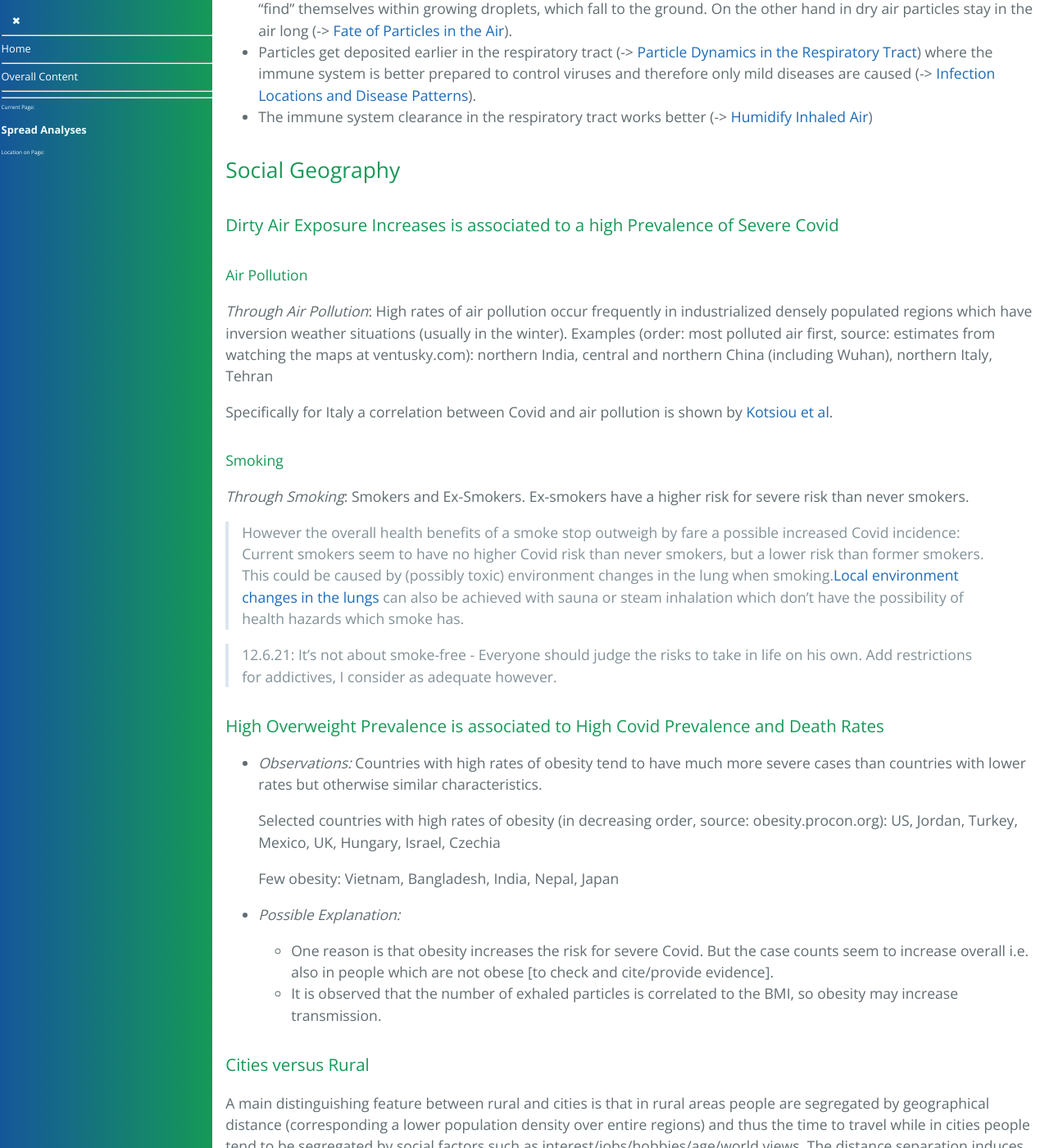
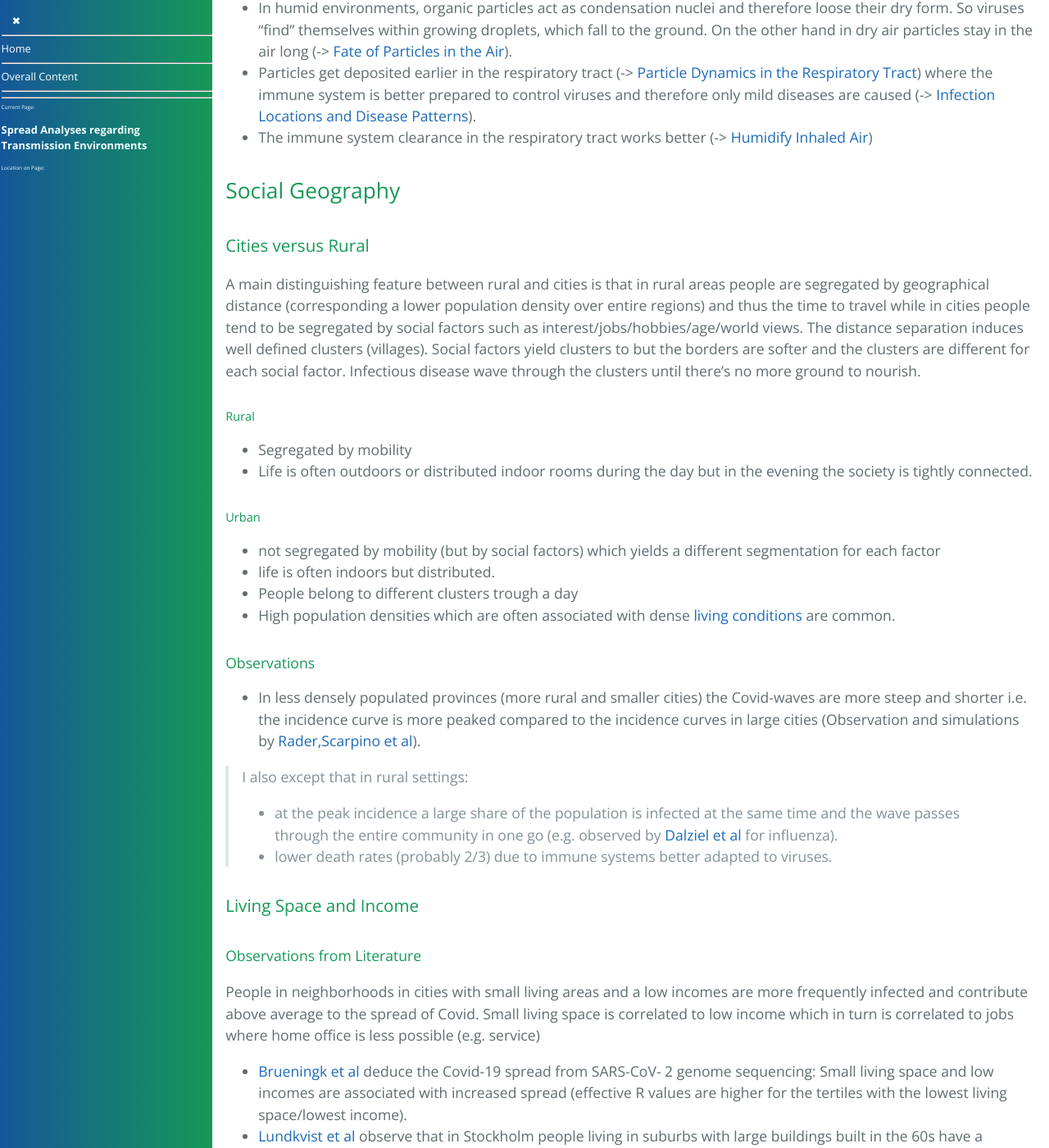
Before and after one commit to forestgrape/coronavirus, a Jekyll site: the page built from 5_epidemiological/spread_analyses.md, in a window 1280 px wide and 1400 px high, scrolled down 12840 px. Shown: the whole window at 82% size. Built offline with Jekyll 4.4.1, drawn with Linux system fonts in a browser that asks for light colours; our own code applies the rules of GitHub Pages for plain Markdown files; some of the changed text lies outside the part shown.

Commit message:
moved dirty air exposure to individual spread

```diff
--- a/5_epidemiological/spread_analyses.md
+++ b/5_epidemiological/spread_analyses.md
@@ -1,14 +1,14 @@
 
-# Spread Analyses
+# Spread Analyses regarding Transmission Environments
 From
 * Geographical Spread Analyses across the World.
 * Observed Spread in different settings.
 
-it is inferred that severe Covid transmits in indoor dry air.
+it is inferred that severe Covid transmits in dry indoor air.
 
 
 
-> The individual spread is analysed on the page [individual spread](./individual_susceptibility_and_transmission.md).
+> The individual susceptibility and transmission is analysed on the page [individual spread](./individual_susceptibility_and_transmission.md) (rearrangement in work, 27.9.21).
 
 * [Short Summary](#short-summary)
 * [Summary](#summary)
@@ -28,8 +28,6 @@
   * [Exchanged Air is associated to the Covid Spread](#exchanged-air-is-associated-to-the-covid-spread)
   * [Dry Indoor Air is associated to the Spread of severe Covid](#dry-indoor-air-is-associated-to-the-spread-of-severe-covid)
 * [Social Geography](#social-geography)
-  * [Dirty Air Exposure Increases is associated to a high Prevalence of Severe Covid](#dirty-air-exposure-increases-is-associated-to-a-high-prevalence-of-severe-covid)
-  * [High Overweight Prevalence is associated to High Covid Prevalence and Death Rates](#high-overweight-prevalence-is-associated-to-high-covid-prevalence-and-death-rates)
   * [Cities versus Rural](#cities-versus-rural)
   * [Living Space and Income](#living-space-and-income)
   * [Income](#income)
@@ -53,7 +51,6 @@
   * [References SARS-2 in South America](#references-sars-2-in-south-america)
   * [References SARS-2 in Europe](#references-sars-2-in-europe)
   * [References Sars-2 in South East Asia](#references-sars-2-in-south-east-asia)
-  * [References Spread and Air Pollution](#references-spread-and-air-pollution)
 * [References](#references)
   * [References Specific Settings](#references-specific-settings)
 * [Appendix](#appendix)
@@ -376,33 +373,6 @@
 
 
 ## Social Geography
-
-### Dirty Air Exposure Increases is associated to a high Prevalence of Severe Covid
-#### Air Pollution
-_Through Air Pollution_: High rates of air pollution occur frequently in industrialized densely populated regions which have inversion weather situations (usually in the winter). Examples (order: most polluted air first, source: estimates from watching the maps at ventusky.com): northern India, central and northern China (including Wuhan), northern Italy, Tehran
-
-Specifically for Italy a correlation between Covid and air pollution is shown by [Kotsiou et al](#kotsiou).
-
-#### Smoking
-_Through Smoking_: Smokers and Ex-Smokers. Ex-smokers have a higher risk for severe risk than never smokers.
-
-> However the overall health benefits of a smoke stop outweigh by fare a possible increased Covid incidence: Current smokers seem to have no higher Covid risk than never smokers, but a lower risk than former smokers. This could be caused by (possibly toxic) environment changes in the lung when smoking.[Local environment changes in the lungs](../6_prevention_and_treatment/temperature_modulation.md) can also be achieved with sauna or steam inhalation which don't have the possibility of health hazards which smoke has.
-
-> 12.6.21: It's not about smoke-free - Everyone should judge the risks to take in life on his own. Add restrictions for addictives, I consider as adequate however.
-
-
-### High Overweight Prevalence is associated to High Covid Prevalence and Death Rates
-* *Observations:*
-    Countries with high rates of obesity tend to have much more severe cases than countries with lower rates but otherwise similar characteristics.
-
-    Selected countries with high rates of obesity (in decreasing order, source: obesity.procon.org):
-    US, Jordan, Turkey, Mexico, UK, Hungary, Israel, Czechia
-
-    Few obesity: Vietnam, Bangladesh, India, Nepal, Japan
-
-* *Possible Explanation:*
-    * One reason is that obesity increases the risk for severe Covid. But the case counts seem to increase overall i.e. also in people which are not obese [to check and cite/provide evidence].
-    * It is observed that the number of exhaled particles is correlated to the BMI, so obesity may increase transmission.
 
 ### Cities versus Rural
 A main distinguishing feature between rural and cities is that in rural areas people are segregated by geographical distance (corresponding a lower population density over entire regions) and thus the time to travel while in cities people tend to be segregated by social factors such as interest/jobs/hobbies/age/world views. The distance separation induces well defined clusters (villages). Social factors yield clusters to but the borders are softer and the clusters are different for each social factor.
@@ -1000,22 +970,12 @@
 
 ### References Sars-2 in South East Asia
 
-### References Spread and Air Pollution
 
-#### Kotsiou
-Kotsiou,O.S.;Kotsios,V.S.; Lampropoulos, I.; Zidros, T.; Zarogiannis, S.G.; Gourgoulianis, K.I.
-**PM2.5 Pollution Strongly Predicted COVID-19 Incidence in Four High-Polluted Urbanized Italian Cities during the Pre-Lockdown and Lockdown Periods.**
-Int. J. Environ. Res. Public Health 2021, 18, 5088.
-<https://doi.org/10.3390/ijerph18105088>
 
 
 ## References
 References with a summary are in the section [Summarized References](#summarized-references)
 
-#### Lee,Raszka
-Lee B and Raszka WV.
-**COVID-19 Transmission and Children: The Child Is Not to Blame.**
-Pediatrics. 2020;146(2):e2020004879 <https://doi.org/10.1542/peds.2020-004879>
 
 #### Choi
 Choi, E. M., Chu, D., Cheng, P., Tsang, D., Peiris, M., Bausch, D. G....Watson-Jones, D. (2020).
```
